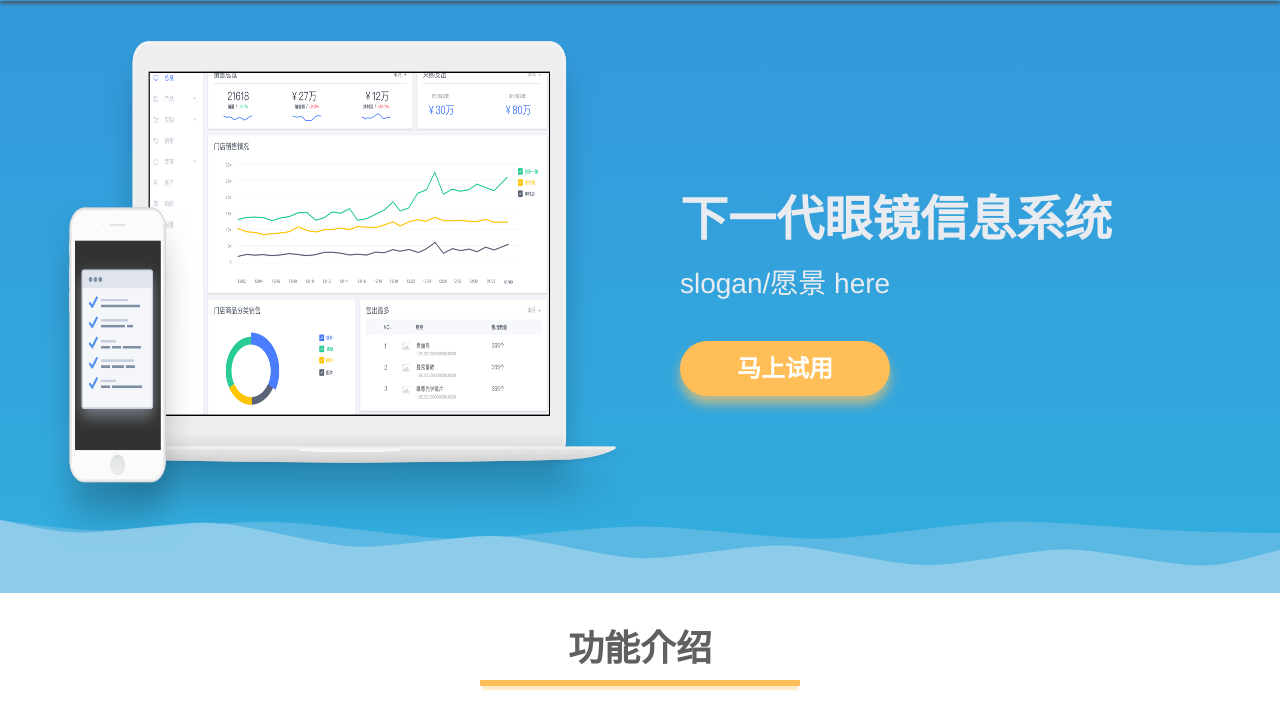
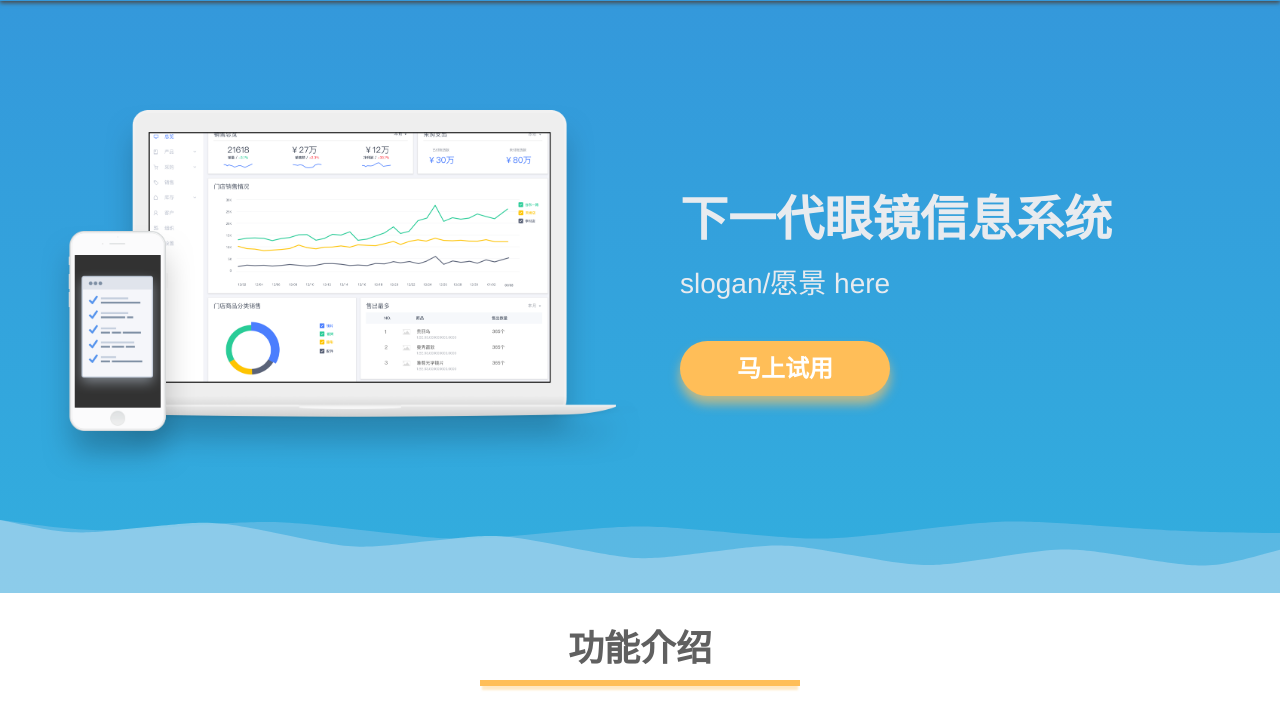
Before and after one commit to GSIL-Monitor/egwebsite, a website: page app/index.html in a window 1280 px wide. Shown: the part 67-774 px from the top of the page. Drawn offline with nearby package versions, Linux system fonts and the light colour scheme.

Commit message:
Fix distorted images

```diff
--- a/app/index.html
+++ b/app/index.html
@@ -67,7 +67,9 @@
       <!-- Brand -->
       <section class="gl-brand-container">
         <div class="gl-brand-float-container">
-          <div class="gl-mockups"> <img class="gl-mockups-image" src="/images/landing-mockups.png" /> </div>
+          <div class="gl-mockups">
+            <div class="gl-mockups-image"> </div>
+          </div>
           <div class="gl-slogans">
             <p class="gl-slogan-primary">下一代眼镜信息系统</p>
             <p class="gl-slogan-secondary">slogan/愿景 here</p>
--- a/app/styles/app.css
+++ b/app/styles/app.css
@@ -69,7 +69,17 @@ a:hover {
 
 .gl-mockups {
   flex: 1;
+  display: flex;
+  align-items: center;
+  justify-content: center;
   margin: 40px;
+}
+.gl-mockups-image {
+  width: 100%;
+  height: 0;
+  padding-top: calc(1002 / 1592 * 100%);
+  background: url('../images/landing-mockups.png') no-repeat;
+  background-size: cover;
 }
 
 .gl-slogans {
@@ -77,11 +87,6 @@ a:hover {
   display: flex;
   flex-direction: column;
   justify-content: center;
-}
-
-.gl-mockups-image {
-  width: 100%;
-  height: 100%;
 }
 
 .gl-logon-button {
```
